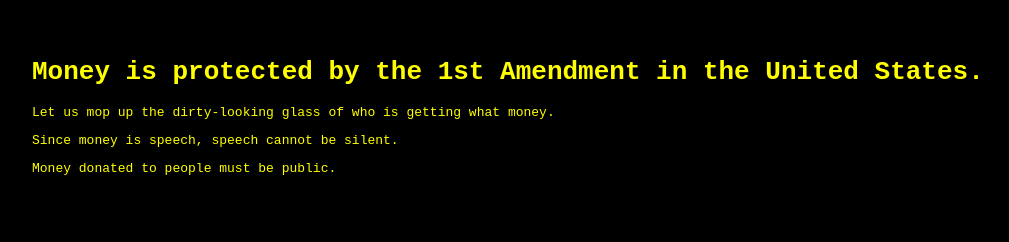
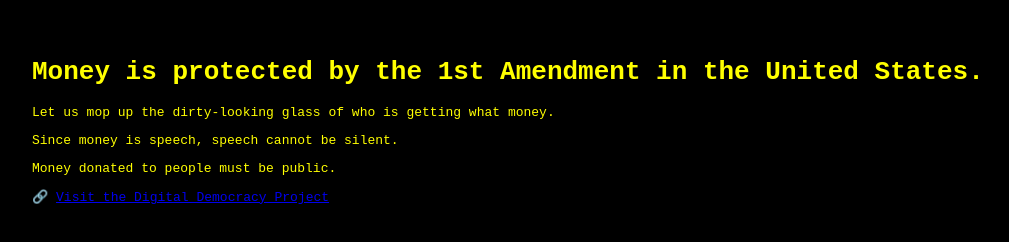
Before and after one commit to bskott/mop, a plain HTML site: page index.html in a window 1280 px wide. Shown: the whole page, without its empty margins (8-1017 px from the left). Drawn offline with Linux system fonts and the light colour scheme.

Commit message:
Update index.html

```diff
--- a/index.html
+++ b/index.html
@@ -21,5 +21,10 @@
 
   <p>Money donated to people must be public.</p>
 
+  <p>
+    🔗 <a href="https://digitaldemocracyproject.org/" target="_blank" rel="noopener noreferrer">
+      Visit the Digital Democracy Project
+    </a>
+  </p>
 </body>
 </html>
```
